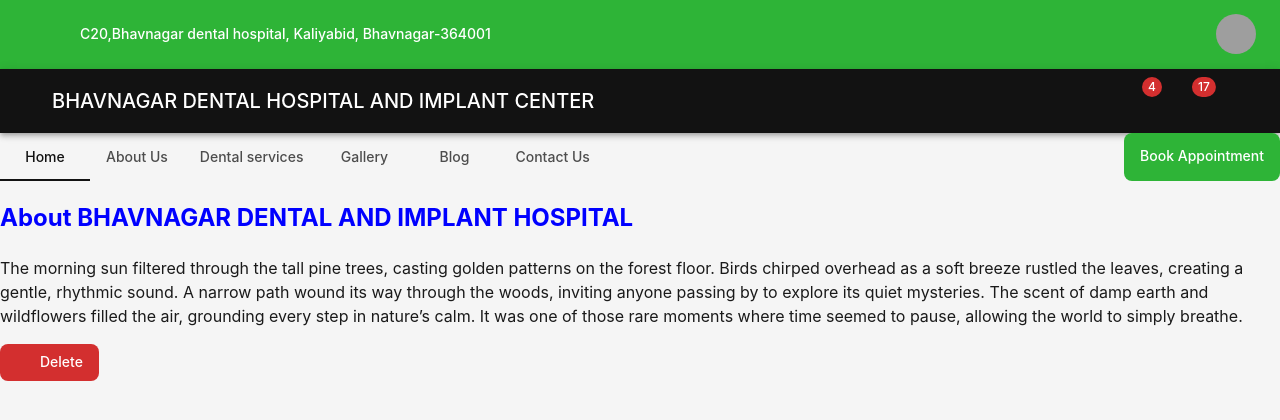
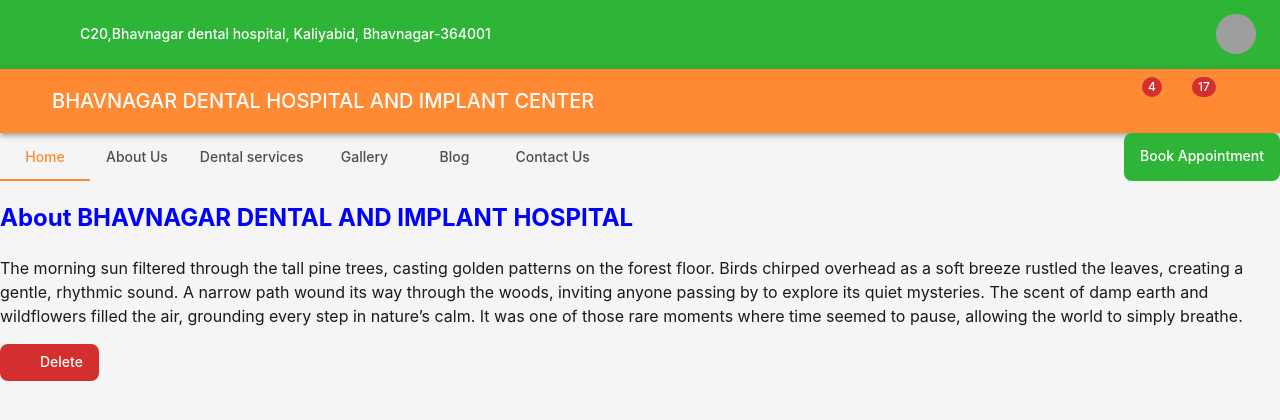
Before and after one commit to Ankitaparmar97/my-clinic, a React (Vite) app: page /AboutUs in a window 1280 px wide. Shown: the top 420 px of the page. Built offline with nearby package versions, Linux system fonts and the light colour scheme; grey boxes are pictures that could not be loaded; some icons are missing.

Commit message:
primary secondary colors added

```diff
--- a/src/theme/Light.ts
+++ b/src/theme/Light.ts
@@ -6,14 +6,14 @@ const lightTheme = createTheme({
     mode: 'light',
     primary: {
       main: '#2eb437',
-      light: '#63a4ff',
-      dark: '#004ba0',
+      light: '#57c35f',
+      dark: '#207d26',
       contrastText: '#fff',
     },
     secondary: {
-      main: '#121212',
-      light: '#d05ce3',
-      dark: '#6a0080',
+      main: '#ff8a33',
+      light: '#ffa15b',
+      dark: '#b26023',
       contrastText: '#fff',
     },
     error: {
```
